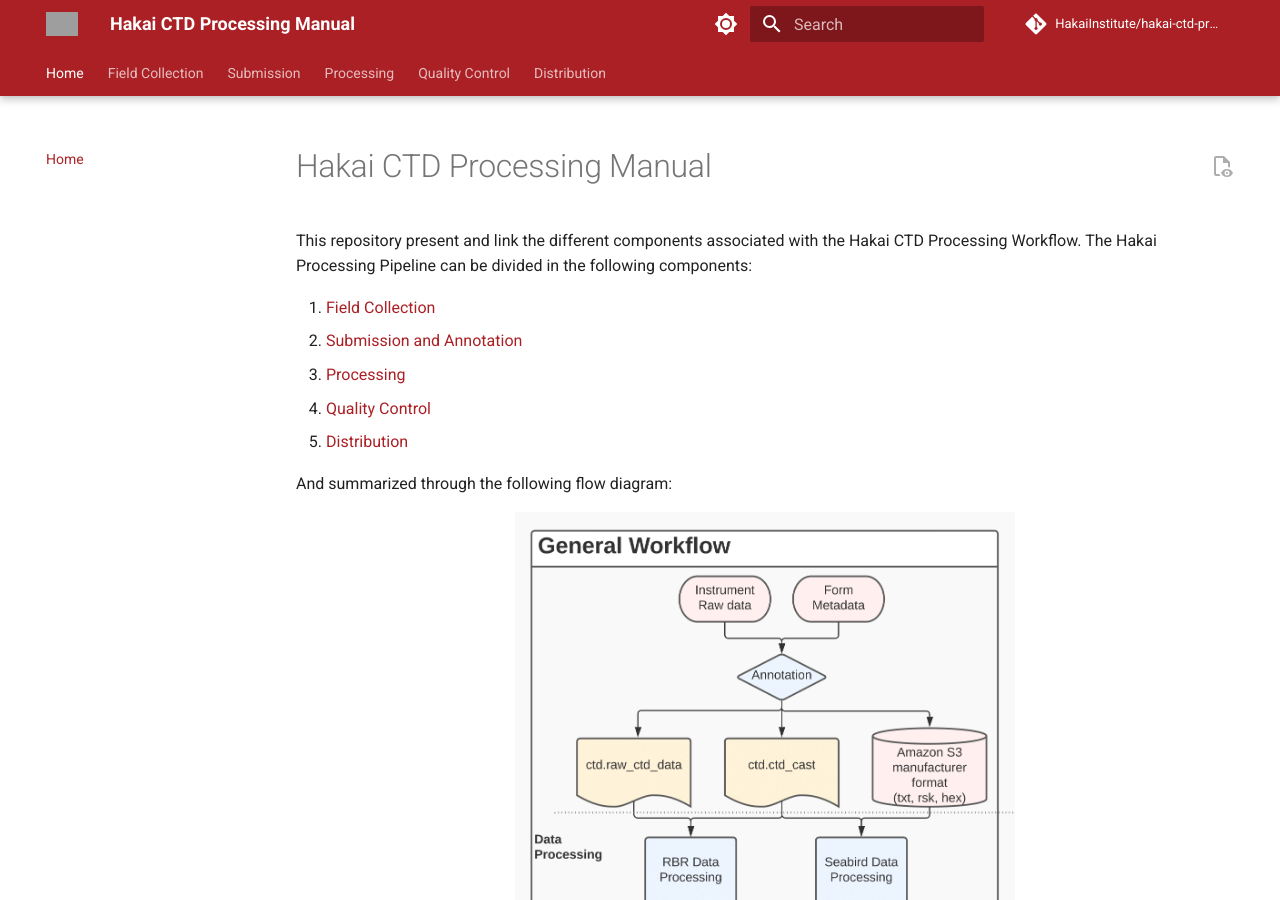
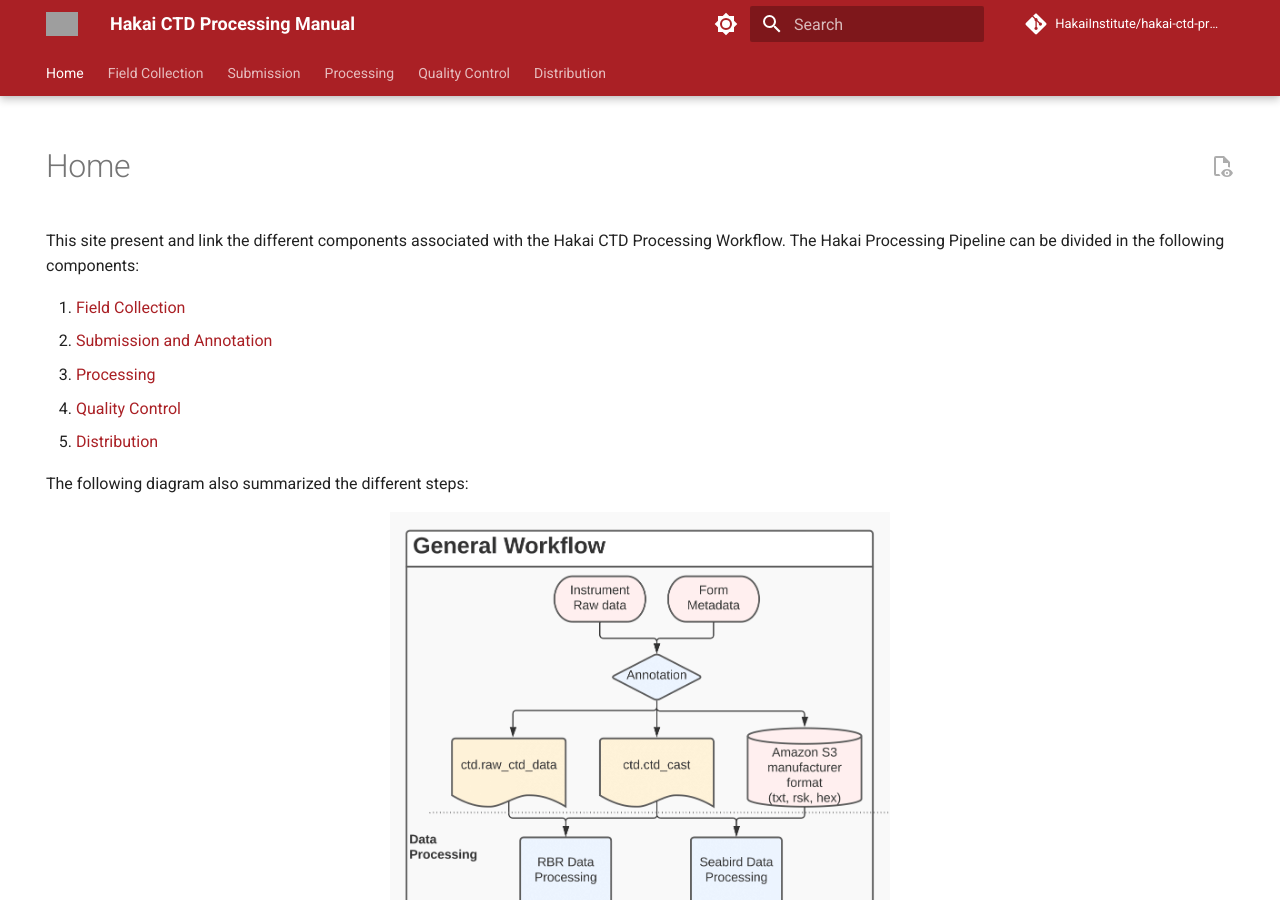
Before and after one commit to HakaiInstitute/hakai-ctd-processing-manual, an MkDocs documentation site: the page built from docs/index.md, in a window 1280 px wide and 900 px high. Built offline with MkDocs 1.6.1 and Material for MkDocs 9.7.7, drawn with Linux system fonts in a browser that asks for light colours; comment, search, counter and statistics services are not loaded; grey boxes are pictures that could not be loaded.

Commit message:
improve home page

```diff
--- a/docs/index.md
+++ b/docs/index.md
@@ -1,6 +1,11 @@
-# Hakai CTD Processing Manual
+---
+hide:
+    - title
+    - navigation
+    - toc
+---
 
-This repository present and link the different components associated with the Hakai CTD Processing Workflow. The Hakai Processing Pipeline can be divided in the following components:
+This site present and link the different components associated with the Hakai CTD Processing Workflow. The Hakai Processing Pipeline can be divided in the following components:
 
 1. [Field Collection](1-field-data-collection.md)
 2. [Submission and Annotation](2-data-submission.md)
@@ -8,8 +13,17 @@
 4. [Quality Control](4-data-quality-control.md)
 5. [Distribution](5-data-distribution.md)
 
-And summarized through the following flow diagram:
+The following diagram also summarized the different steps:
 
 <p align="center">
 <img src="assets/figures/Hakai-ctd-processing-workflow-figure-1-summary.png" alt="Summary Workflow" width="500"/>
 </p>
+
+----
+<div style="display:flex;gap:50px;flex-wrap:wrap;align-items:center;justify-content:center;padding-bottom: 30px; background-color:white; padding:30px;border-radius:30px;" >
+<img title="Hakai Institute" src="assets/images/hakai-logo.png" style="height:50px;">
+<img title="Tula Foundation" src="assets/images/tula-logo.png" style="height:50px;">
+<img title="Nature Trust" src="assets/images/Nature-trust-logo.png"  style="height:50px;">
+<img title="Skeena River Fisheries" src="assets/images/skeena-logo.jpeg"  style="height:50px;">
+<img title="Parks Canada" src="assets/images/parks-canada-logo.png"  style="height:50px;">
+</div>
```
Also changed, not shown: docs/assets/images/Nature-trust-logo.png (added), docs/assets/images/hakai-logo.png (added), docs/assets/images/parks-canada-logo.png (added), docs/assets/images/skeena-logo.jpeg (added), docs/assets/images/tula-logo.png (added).
